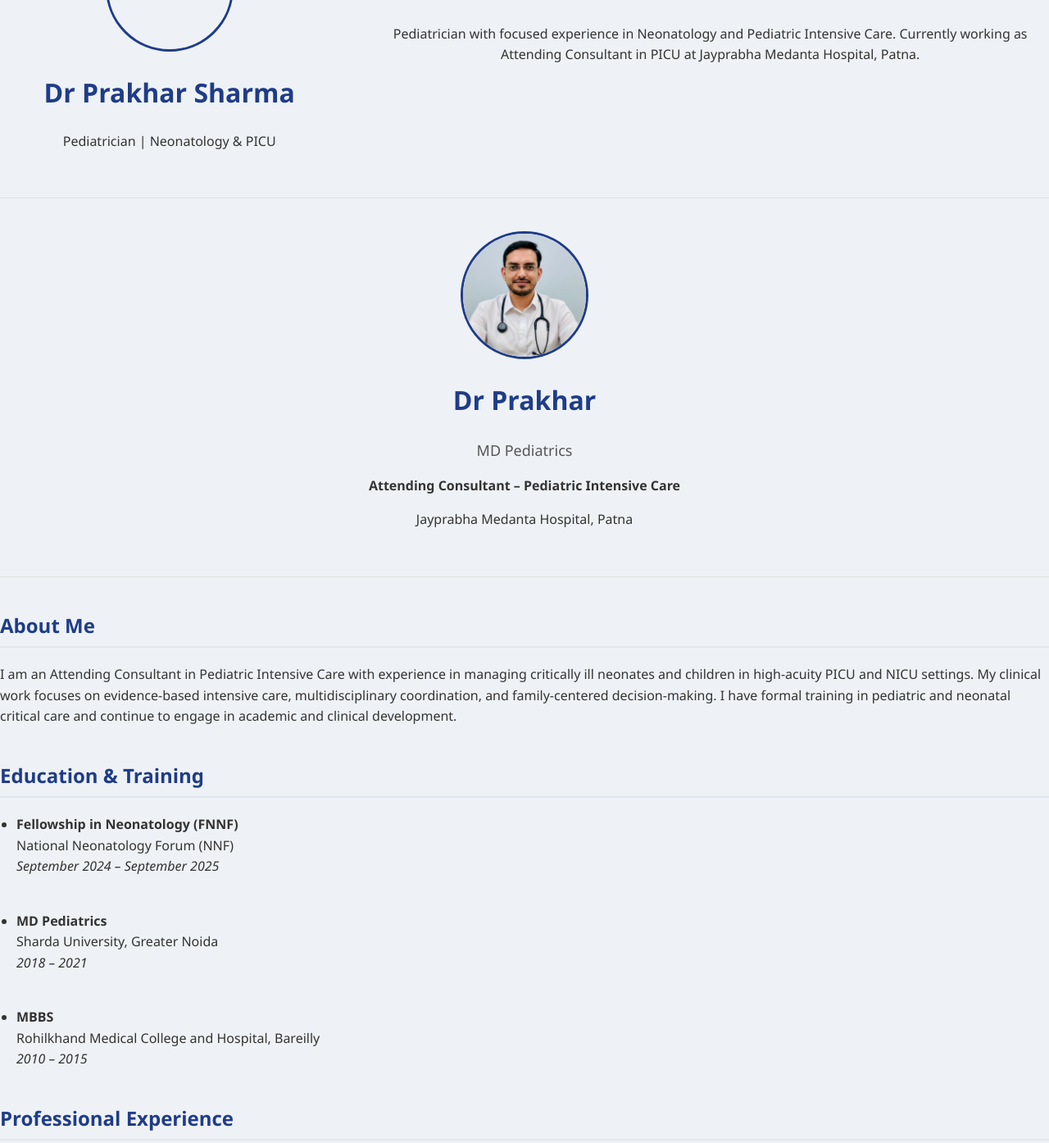
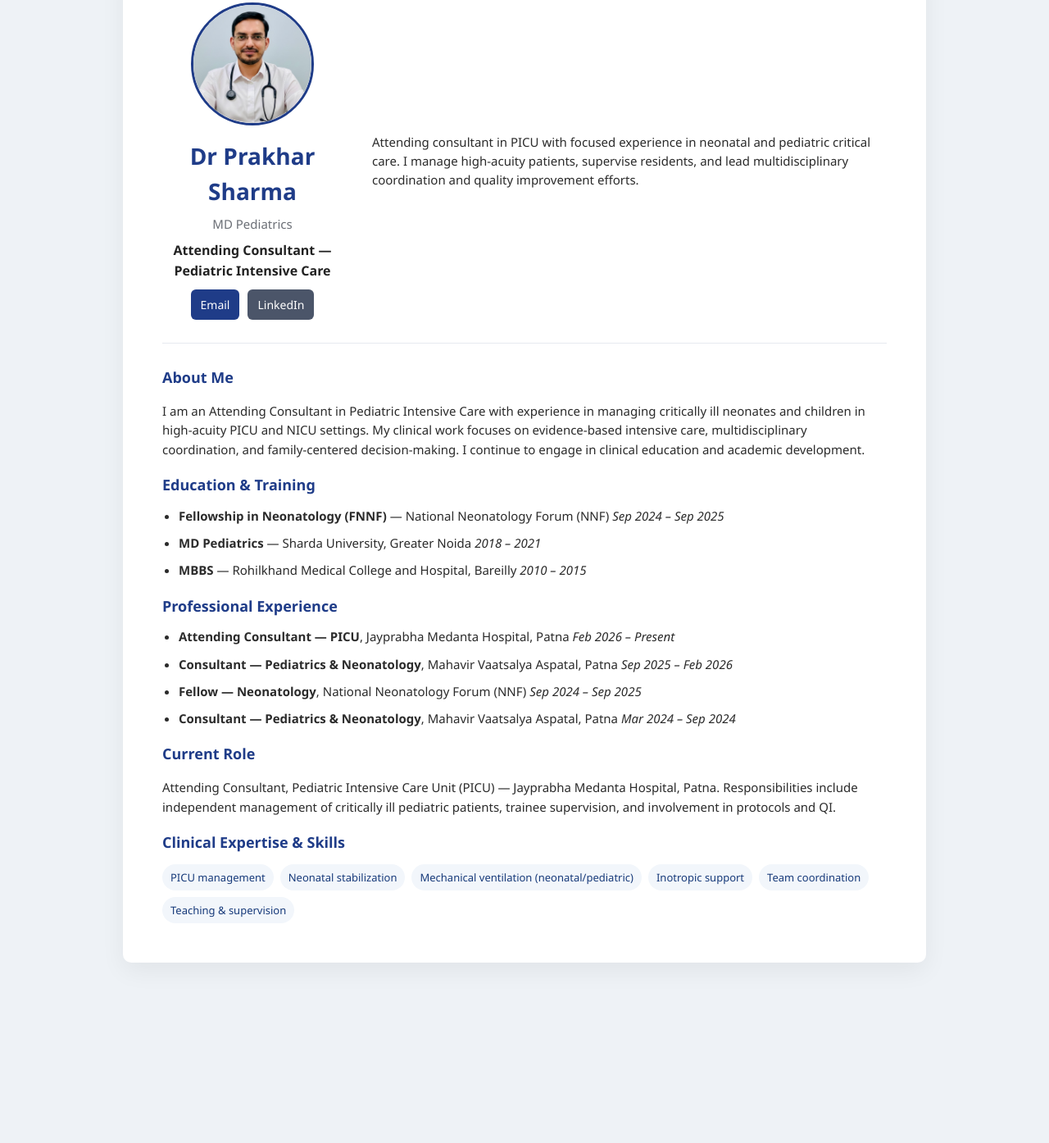
Before and after one commit to dr-prakhar/dr-prakhar.github.io, a plain HTML site: page index.html in a window 1280 px wide. Shown: the part 93-1487 px from the top of the page at 82% size. After the commit the page ends 1315 px from the top, so only its background shows below. Drawn offline with Linux system fonts and the light colour scheme.

Commit message:
Update index.html

```diff
--- a/index.html
+++ b/index.html
@@ -1,191 +1,229 @@
 <!DOCTYPE html>
 <html>
 <head>
-    <title>Dr Prakhar</title>
-    <style> .profile-photo {
-    width: 150px;
+  <meta charset="utf-8" />
+  <meta name="viewport" content="width=device-width,initial-scale=1" />
+  <title>Dr Prakhar — Pediatric Intensive Care</title>
+
+  <style>
+    /* ===== page reset / base ===== */
+    :root {
+      --accent: #1f3c88;
+      --muted: #6b6f76;
+      --bg: #eef2f6;
+      --card: #ffffff;
+    }
+    * { box-sizing: border-box; }
+    body {
+      font-family: "Segoe UI", Roboto, Arial, sans-serif;
+      background: var(--bg);
+      color: #222;
+      margin: 0;
+      line-height: 1.55;
+    }
+
+    /* ===== container / card ===== */
+    .container {
+      max-width: 980px;
+      margin: 48px auto;
+      background: var(--card);
+      padding: 48px;
+      border-radius: 10px;
+      box-shadow: 0 10px 30px rgba(0,0,0,0.06);
+    }
+
+    /* ===== header / top section ===== */
+    .header {
+      padding-bottom: 28px;
+      margin-bottom: 28px;
+      border-bottom: 1px solid #e6e9ef;
+    }
+
+    .top-section {
+      display: flex;
+      gap: 36px;
+      align-items: center;
+    }
+
+    .left {
+      flex: 0 0 220px;
+      text-align: center;
+    }
+
+    .profile-photo {
+      width: 150px;               /* adjust if you want bigger */
       height: 150px;
       object-fit: cover;
       border-radius: 50%;
       display: block;
-    margin: 0 auto 24px auto;
-    border: 3px solid #1f3c88;
-}
-    body {
-        font-family: "Segoe UI", Arial, sans-serif;
-        background-color: #eef2f6;
-        color: #333;
-        margin: 0;
-        padding: 0;
-        line-height: 1.6;
+      margin: 0 auto 16px auto;
+      border: 3px solid var(--accent);
+      background: #fff;
     }
 
-    .container {
-        max-width: 900px;
-        margin: 60px auto;
-        background: white;
-        padding: 50px;
-        border-radius: 10px;
-        box-shadow: 0 8px 20px rgba(0,0,0,0.08);
-    }
-        .top-section {
-  display: flex;
-  gap: 40px;
-  align-items: center;
-}
-
-.left {
-  flex: 1;
-  text-align: center;
-}
-
-.right {
-  flex: 2;
-  font-size: 16px;
-}
-
-/* Mobile friendly */
-@media (max-width: 768px) {
-  .top-section {
-    flex-direction: column;
-    text-align: center;
-  }
-
-  .right {
-    text-align: left;
-  }
-}
-.header {
-    text-align: center;
-    padding-bottom: 40px;
-    margin-bottom: 40px;
-    border-bottom: 1px solid #e0e0e0;
-}
     h1 {
-        margin-top: 0;
-        font-size: 32px;
-        color: #1f3c88;
-    }
-
-    h2 {
-        color: #1f3c88;
-        border-bottom: 2px solid #e0e6ef;
-        padding-bottom: 6px;
-        margin-top: 40px;
+      margin: 0 0 6px 0;
+      font-size: 28px;
+      color: var(--accent);
     }
 
     .subtitle {
+      margin: 0 0 8px 0;
+      color: var(--muted);
+      font-size: 15px;
+    }
+
+    .role {
+      font-weight: 600;
+      margin: 6px 0 10px 0;
+    }
+
+    .contact-buttons {
+      display: flex;
+      gap: 10px;
+      justify-content: center;
+      margin-top: 8px;
+    }
+
+    .btn {
+      display: inline-block;
+      padding: 8px 12px;
+      border-radius: 6px;
+      text-decoration: none;
+      font-size: 14px;
+      color: white;
+      background: var(--accent);
+      border: 0;
+    }
+
+    .btn.secondary {
+      background: #4b5569;
+    }
+
+    /* right column (intro paragraph) */
+    .right {
+      flex: 1;
+      font-size: 15px;
+      color: #333;
+    }
+
+    /* ===== main sections ===== */
+    h2 {
+      color: var(--accent);
+      margin: 18px 0 12px 0;
       font-size: 18px;
-        color: #555;
-        margin-bottom: 5px;
+    }
+
+    p, li {
+      color: #2b2b2b;
+      font-size: 15px;
     }
 
     ul {
+      margin: 8px 0 18px 0;
       padding-left: 20px;
     }
 
-    li {
-        margin-bottom: 15px;
+    li { margin-bottom: 10px; }
+
+    /* small visual badges for skills */
+    .skills {
+      display: flex;
+      flex-wrap: wrap;
+      gap: 8px;
+      margin-top: 8px;
+    }
+    .skill {
+      background: #f2f6fb;
+      color: #173a7a;
+      border-radius: 18px;
+      padding: 6px 10px;
+      font-size: 13px;
+    }
+
+    /* responsive layout */
+    @media (max-width: 780px) {
+      .top-section { flex-direction: column; gap: 18px; }
+      .left { flex: none; text-align: center; }
+      .right { text-align: left; padding: 0 6px; }
+      .container { padding: 28px; margin: 20px; }
     }
   </style>
 </head>
 
 <body>
+  <div class="container">
+
+    <!-- HEADER / TOP -->
+    <!-- NOTE: I used the uploaded filename profile.jpg.jpeg to match your repo.
+         Rename file to profile.jpg and update src if you prefer shorter name. -->
     <div class="header">
       <div class="top-section">
+        <div class="left">
+          <img src="profile.jpg.jpeg" alt="Dr Prakhar" class="profile-photo">
+          <h1>Dr Prakhar Sharma</h1>
+          <div class="subtitle">MD Pediatrics</div>
+          <div class="role">Attending Consultant — Pediatric Intensive Care</div>
 
-    <div class="left">
-      <img src="photo.jpg.jpeg" alt="Dr Prakhar" class="profile-photo">
-      <h1>Dr Prakhar Sharma</h1>
-      <p>Pediatrician | Neonatology & PICU</p>
+          <div class="contact-buttons">
+            <!-- Replace the email and LinkedIn URL with your actual links -->
+            <a class="btn" href="mailto:that.dr.prakhar@gmail.com">Email</a>
+            <a class="btn secondary" href="http://linkedin.com/in/dr-prakhar-sharma-a2a487185" target="_blank" rel="noopener">LinkedIn</a>
+          </div>
         </div>
 
         <div class="right">
           <p>
-        Pediatrician with focused experience in Neonatology and Pediatric Intensive Care.
-        Currently working as Attending Consultant in PICU at Jayprabha Medanta Hospital, Patna.
+            Attending consultant in PICU with focused experience in neonatal and pediatric critical care.
+            I manage high-acuity patients, supervise residents, and lead multidisciplinary coordination and quality improvement efforts.
           </p>
+        </div>
+      </div>
+    </div>
+
+    <!-- ABOUT -->
+    <h2>About Me</h2>
+    <p>
+      I am an Attending Consultant in Pediatric Intensive Care with experience in managing critically ill neonates and children
+      in high-acuity PICU and NICU settings. My clinical work focuses on evidence-based intensive care, multidisciplinary coordination,
+      and family-centered decision-making. I continue to engage in clinical education and academic development.
+    </p>
+
+    <!-- EDUCATION -->
+    <h2>Education & Training</h2>
+    <ul>
+      <li><strong>Fellowship in Neonatology (FNNF)</strong> — National Neonatology Forum (NNF) <em>Sep 2024 – Sep 2025</em></li>
+      <li><strong>MD Pediatrics</strong> — Sharda University, Greater Noida <em>2018 – 2021</em></li>
+      <li><strong>MBBS</strong> — Rohilkhand Medical College and Hospital, Bareilly <em>2010 – 2015</em></li>
+    </ul>
+
+    <!-- EXPERIENCE -->
+    <h2>Professional Experience</h2>
+    <ul>
+      <li><strong>Attending Consultant — PICU</strong>, Jayprabha Medanta Hospital, Patna <em>Feb 2026 – Present</em></li>
+      <li><strong>Consultant — Pediatrics & Neonatology</strong>, Mahavir Vaatsalya Aspatal, Patna <em>Sep 2025 – Feb 2026</em></li>
+      <li><strong>Fellow — Neonatology</strong>, National Neonatology Forum (NNF) <em>Sep 2024 – Sep 2025</em></li>
+      <li><strong>Consultant — Pediatrics & Neonatology</strong>, Mahavir Vaatsalya Aspatal, Patna <em>Mar 2024 – Sep 2024</em></li>
+    </ul>
+
+    <!-- CURRENT ROLE -->
+    <h2>Current Role</h2>
+    <p>
+      Attending Consultant, Pediatric Intensive Care Unit (PICU) — Jayprabha Medanta Hospital, Patna.
+      Responsibilities include independent management of critically ill pediatric patients, trainee supervision, and involvement in protocols and QI.
+    </p>
+
+    <!-- SKILLS -->
+    <h2>Clinical Expertise & Skills</h2>
+    <div class="skills">
+      <div class="skill">PICU management</div>
+      <div class="skill">Neonatal stabilization</div>
+      <div class="skill">Mechanical ventilation (neonatal/pediatric)</div>
+      <div class="skill">Inotropic support</div>
+      <div class="skill">Team coordination</div>
+      <div class="skill">Teaching & supervision</div>
     </div>
 
   </div>
-</div>
-
-    <div class="header">
-        <img src="profile.jpg.jpeg" alt="Dr Prakhar" class="profile-photo">
-
-        <h1>Dr Prakhar</h1>
-        <p class="subtitle">MD Pediatrics</p>
-        <p><strong>Attending Consultant – Pediatric Intensive Care</strong></p>
-        <p>Jayprabha Medanta Hospital, Patna</p>
-    </div>
-
-    <h2>About Me</h2>
-<p>
-I am an Attending Consultant in Pediatric Intensive Care with experience in managing critically ill neonates and children in high-acuity PICU and NICU settings. My clinical work focuses on evidence-based intensive care, multidisciplinary coordination, and family-centered decision-making. I have formal training in pediatric and neonatal critical care and continue to engage in academic and clinical development.
-</p>
-
-
-<h2>Education & Training</h2>
-
-<ul>
-  <li>
-    <strong>Fellowship in Neonatology (FNNF)</strong><br>
-    National Neonatology Forum (NNF)<br>
-    <em>September 2024 – September 2025</em>
-  </li>
-  <br>
-  <li>
-    <strong>MD Pediatrics</strong><br>
-    Sharda University, Greater Noida<br>
-    <em>2018 – 2021</em>
-  </li>
-  <br>
-  <li>
-    <strong>MBBS</strong><br>
-    Rohilkhand Medical College and Hospital, Bareilly<br>
-    <em>2010 – 2015</em>
-  </li>
-</ul>
-
-
-
-<h2>Professional Experience</h2>
-
-<ul>
-  <li>
-    <strong>Attending Consultant – Pediatric Intensive Care Unit (PICU)</strong><br>
-    Jayprabha Medanta Hospital, Patna<br>
-    <em>February 2026 – Present</em>
-  </li>
-  <br>
-  <li>
-    <strong>Consultant – Pediatrics & Neonatology</strong><br>
-    Mahavir Vaatsalya Aspatal, Patna<br>
-    <em>September 2025 – February 2026</em>
-  </li>
-  <br>
-  <li>
-    <strong>Fellow – Neonatology</strong><br>
-    National Neonatology Forum (NNF)<br>
-    <em>September 2024 – September 2025</em>
-  </li>
-  <br>
-  <li>
-    <strong>Consultant – Pediatrics & Neonatology</strong><br>
-    Mahavir Vaatsalya Aspatal, Patna<br>
-    <em>March 2024 – September 2024</em>
-  </li>
-</ul>
-    <h2>Current Role</h2>
-<p>
-Attending Consultant, Pediatric Intensive Care Unit (PICU)<br>
-Jayprabha Medanta Hospital, Patna
-</p>
-
-<ul>
-    <li>Independent management of critically ill pediatric patients in PICU</li>
-    <li>Supervision of residents and coordination with multidisciplinary teams</li>
-    <li>Involvement in protocols, quality improvement, and critical care decision-making</li>
-</ul>
 </body>
 </html>
```
Lines whose indentation alone changed are shown as unchanged.
